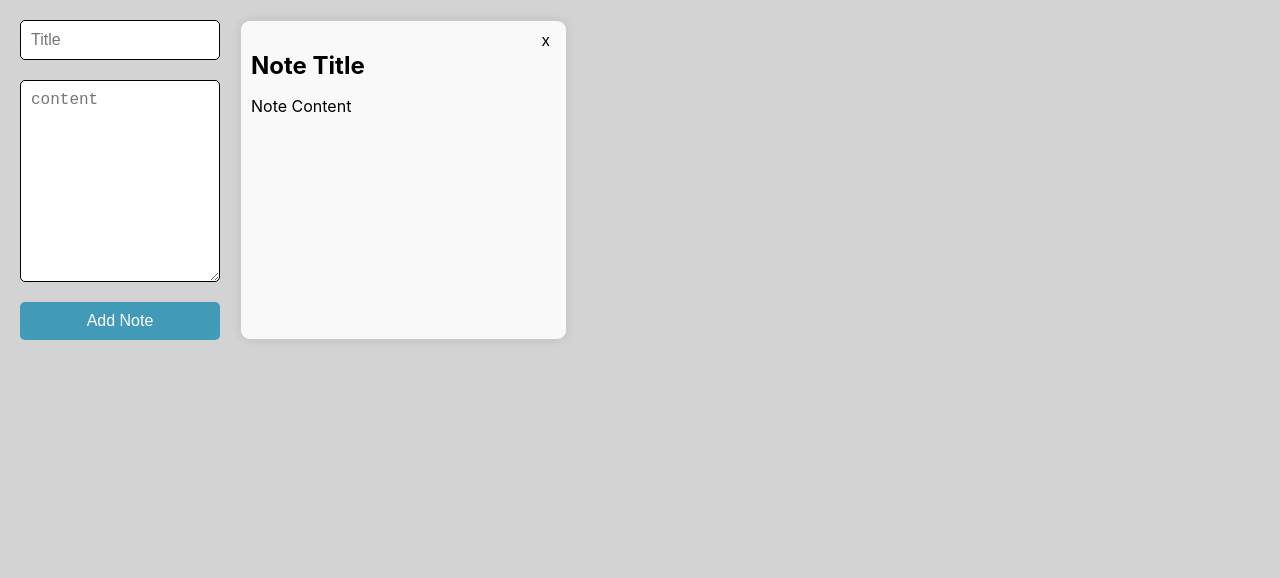
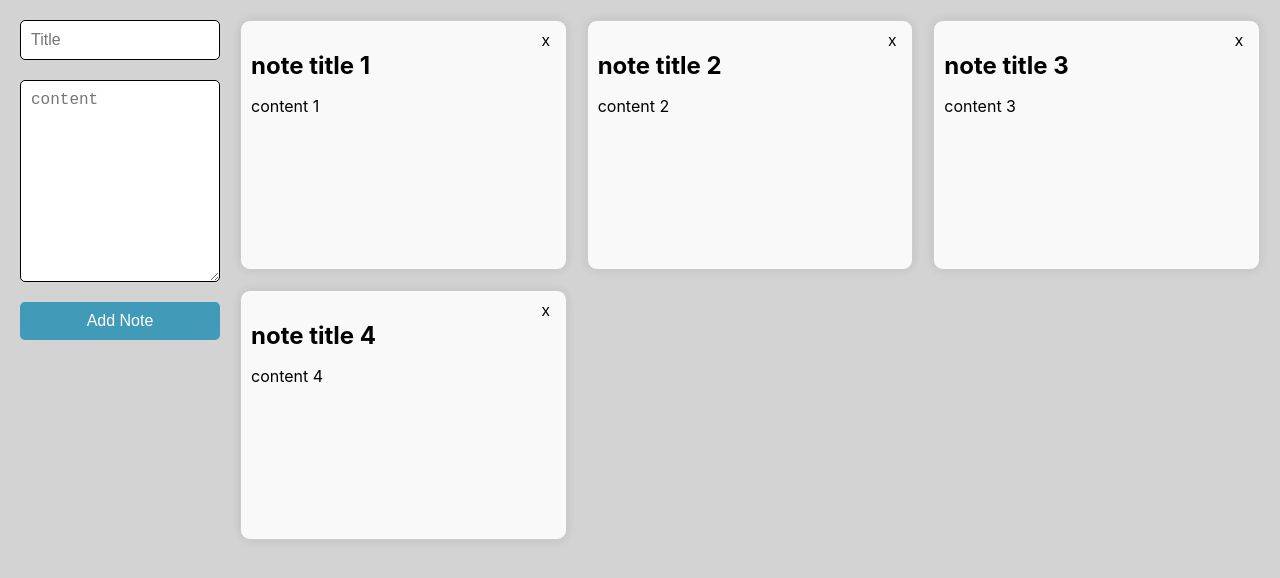
Before and after one commit to hSakunala/notes-app, a React (Create React App) app in the folder notes-app-ui/: page / in a window 1280 px wide. Shown: the top 578 px of the page. Built offline with nearby package versions, Linux system fonts and the light colour scheme.

Commit message:
add note functionality

```diff
--- a/notes-app-ui/src/App.tsx
+++ b/notes-app-ui/src/App.tsx
@@ -1,14 +1,75 @@
+import React, { useState } from "react";
 import "./App.css"
+import { setSelectionRange } from "@testing-library/user-event/dist/utils";
+
+type Note = {
+    id: number,
+    title: string,
+    content: string
+}
 
 const App = () => {
+    const [notes, setNotes] = useState<Note[]>([
+        {
+            id: 1,
+            title: "note title 1",
+            content: "content 1"
+        },
+        {
+            id: 2,
+            title: "note title 2",
+            content: "content 2"
+        },
+        {
+            id: 3,
+            title: "note title 3",
+            content: "content 3"
+        },
+        {
+            id: 4,
+            title: "note title 4",
+            content: "content 4"
+        },
+    ]);
+
+    const [title, setTitle] = useState("");
+    const [content, setContent] = useState("");
+
+    const handleSubmit = (event: React.FormEvent) => {
+        event.preventDefault();
+        console.log("title: ", title);
+        console.log("content: ", content);
+
+        const newNote: Note = {
+            id: notes.length + 1,
+            title: title,
+            content: content
+        };
+
+        setNotes([newNote, ...notes]);
+        setTitle("");
+        setContent("");
+    };
+
     return (
         <div className="app-container">
-            <form className="note-form">
+            <form
+                className="note-form"
+                onSubmit={(event) => handleSubmit(event)}
+            >
                 <input
+                    value={title}
+                    onChange={(event) =>
+                        setTitle(event.target.value)
+                    }
                     placeholder="Title"
                     required
                 ></input>
                 <textarea
+                    value={content}
+                    onChange={(event) =>
+                        setContent(event.target.value)
+                    }
                     placeholder="content"
                     rows={10}
                     required
@@ -18,13 +79,19 @@ const App = () => {
                 </button>
             </form>
             <div className="notes-grid">
-                <div className="note-item">
-                    <div className="notes-header">
-                        <button>x</button>
+                {notes.map((note) => (
+                    <div className="note-item">
+                        <div className="notes-header">
+                            <button>x</button>
+                        </div>
+                        <h2>{note.title}</h2>
+                        <p>{note.content}</p>
                     </div>
-                    <h2>Note Title</h2>
-                    <p>Note Content</p>
-                </div>
+                ))}
+
+
+
+
             </div>
         </div>);
 };
```
